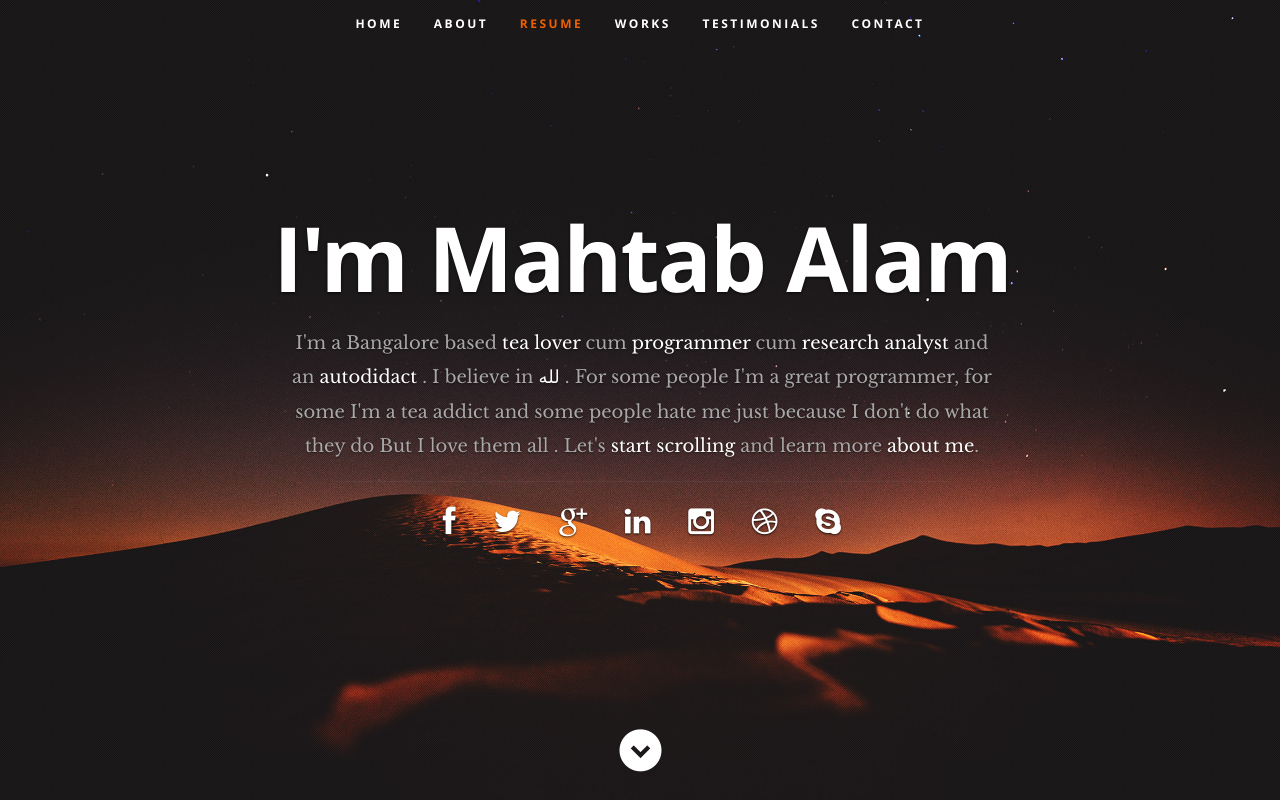
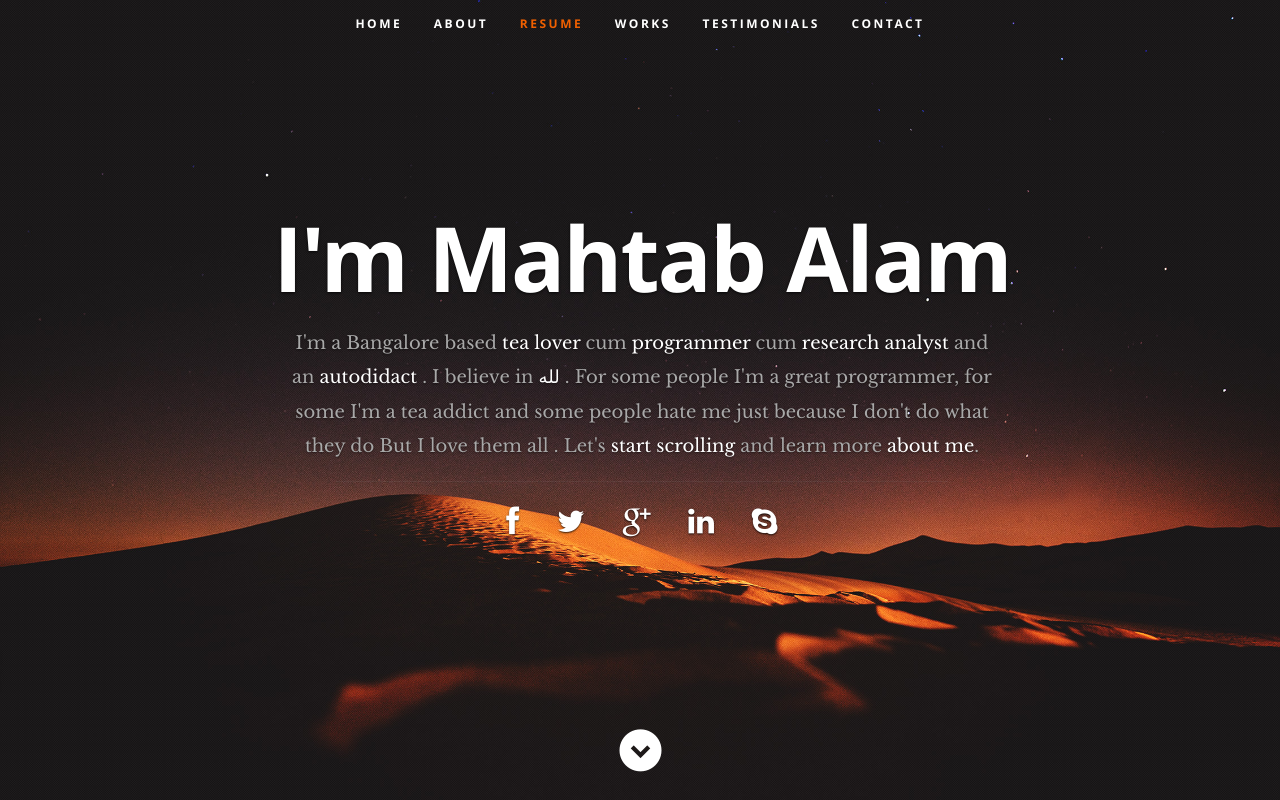
Before and after one commit to javedsky/emahtab.github.io, a plain HTML site: page index.html in a window 1280 px wide. Shown: the top 800 px of the page. Drawn offline with nearby package versions, Linux system fonts and the light colour scheme.

Commit message:
Update index.html

```diff
--- a/index.html
+++ b/index.html
@@ -64,11 +64,9 @@
             <hr />
             <ul class="social">
                <li><a target ="_blank" href="https://www.facebook.com/mahtab.alam.92372"><i class="fa fa-facebook"></i></a></li>
-               <li><a href="#"><i class="fa fa-twitter"></i></a></li>
-               <li><a href="#"><i class="fa fa-google-plus"></i></a></li>
-               <li><a href="#"><i class="fa fa-linkedin"></i></a></li>
-               <li><a href="#"><i class="fa fa-instagram"></i></a></li>
-               <li><a href="#"><i class="fa fa-dribbble"></i></a></li>
+               <li><a target ="_blank" href="https://twitter.com/alammahtab08"><i class="fa fa-twitter"></i></a></li>
+               <li><a target ="_blank" href="https://plus.google.com/+mahtabalam08"><i class="fa fa-google-plus"></i></a></li>
+               <li><a target ="_blank" href="https://in.linkedin.com/in/alammahtab"><i class="fa fa-linkedin"></i></a></li>
                <li><a href="#"><i class="fa fa-skype"></i></a></li>
             </ul>
          </div>
```
